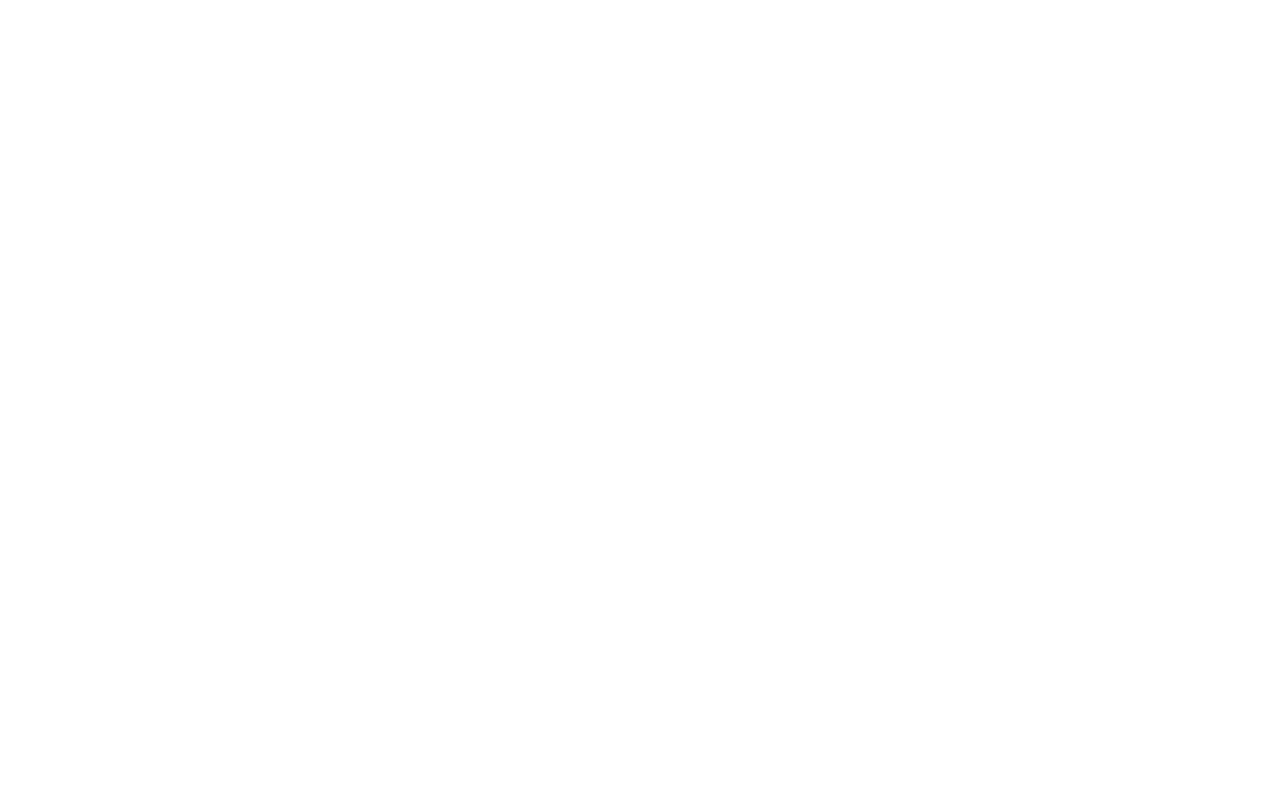
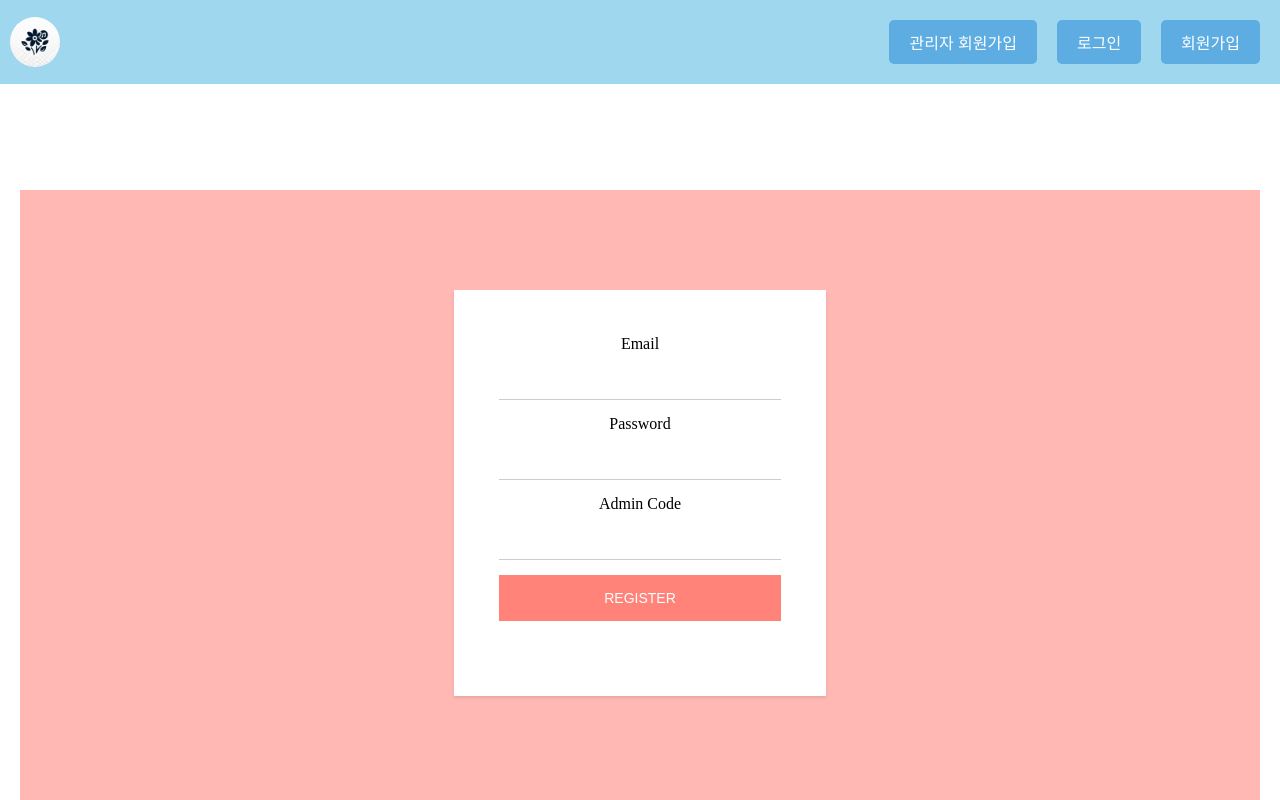
Before and after one commit to MIDAS-FC/frontend, a React (Create React App) app: page /AdminJoin in a window 1280 px wide. Before the commit this address had no page. Built offline with nearby package versions, Linux system fonts and the light colour scheme.

Commit message:
admin 로그인/회원가입

```diff
--- a/src/components/layouts/Header.tsx
+++ b/src/components/layouts/Header.tsx
@@ -11,9 +11,14 @@
   const [isScrolled, setIsScrolled] = useState(false);
 
   const token = localStorage.getItem('accessToken');
+  const role = localStorage.getItem('role'); // 로컬 스토리지에서 role 가져오기
 
   const handleLogoClick = () => {
     navigate("/");
+  };
+
+  const handleAdminClick = () => {
+    navigate("/AdminJoin");
   };
 
   const handleLoginClick = () => {
@@ -38,6 +43,7 @@
       localStorage.removeItem("isLoggedIn");
       localStorage.removeItem("nickName");
       localStorage.removeItem("email");
+      localStorage.removeItem("role"); // role도 삭제
       delete axios.defaults.headers.common["authorization-access"];
       setIsLoggedIn(false);
       navigate("/");
@@ -59,6 +65,9 @@
     navigate("/mypage");
   };
 
+  const handleAdminPageClick = () => {
+    navigate("/AdminPage"); // 관리자 페이지 경로
+  };
 
   useEffect(() => {
     const handleScroll = () => {
@@ -77,13 +86,18 @@
       {isLoggedIn && (
         <S.LeftButtonContainer>
           <S.LinkButton onClick={handleWriteDiaryClick}>일기작성</S.LinkButton>
-          <S.LinkButton onClick={handleCalendarClick}>캘린더</S.LinkButton>
+          {role === "ADMIN" ? (
+            <S.LinkButton onClick={handleAdminPageClick}>관리자페이지</S.LinkButton>
+          ) : (
+            <S.LinkButton onClick={handleCalendarClick}>캘린더</S.LinkButton>
+          )}
           <S.LinkButton onClick={handleMypageClick}>마이페이지</S.LinkButton>
         </S.LeftButtonContainer>
       )}
       <S.RightButtonContainer>
         {!isLoggedIn ? (
           <>
+            <S.Button onClick={handleAdminClick}>관리자 회원가입</S.Button>
             <S.Button onClick={handleLoginClick}>로그인</S.Button>
             <S.Button onClick={handleJoinClick}>회원가입</S.Button>
           </>
--- a/src/pages/Member/Join.tsx
+++ b/src/pages/Member/Join.tsx
@@ -111,12 +111,8 @@
     try {
       const response = await axios.post("/register", formData);
 
-      // 회원가입 후 서버에서 프로필 사진 URL을 응답 헤더로 전달 받음
-      const fileUrl = response.headers['file-url'] || 'default-image-url';
-      localStorage.setItem("fileUrl", fileUrl);
-
       alert("회원가입이 완료되었습니다.");
-      navigate("/Login"); // 로그인 페이지로 유도
+      navigate("/Login"); //로그인 페이지로 유도
     } catch (error) {
       console.error("Error during registration:", error);
     }
@@ -126,7 +122,6 @@
     console.log("NickName:", nickName);
     console.log("Password:", password);
   };
-
 
   const handleSubmit = async (event: React.FormEvent<HTMLFormElement>) => {
     event.preventDefault();
--- a/src/pages/Member/Login.tsx
+++ b/src/pages/Member/Login.tsx
@@ -8,7 +8,7 @@
   const [email, setEmail] = useState("");
   const [password, setPassword] = useState("");
   const [role, setRole] = useState("USER");
-  const [socialType, setSocialType] = useState("SoundOfFlower");
+  const [socialType] = useState("SoundOfFlower");
   const { setIsLoggedIn, setNickname, setEmail: setAuthEmail } = useAuth();
   const navigate = useNavigate();
 
@@ -19,7 +19,7 @@
       email,
       password,
       socialType,
-      role
+      role,
     };
 
     try {
@@ -32,13 +32,13 @@
       // 응답 헤더에서 AccessToken 추출
       const accessToken = response.headers["authorization-access"].split(" ")[1];
       const nickName = response.headers["nickname"];
+      const fileUrl = response.headers["multipartFile"] || "default-image-url";
 
       localStorage.setItem("accessToken", accessToken);
       localStorage.setItem("nickName", nickName);
       localStorage.setItem("email", email);
+      localStorage.setItem("role", role); // role 값을 로컬 스토리지에 저장
       localStorage.setItem("isLoggedIn", "true"); // 로그인 상태 저장
-
-      const fileUrl = response.headers["file-url"] || "default-image-url";
       localStorage.setItem("fileUrl", fileUrl);
 
       // axios 기본 헤더에 토큰 설정
@@ -48,17 +48,24 @@
       setNickname(nickName); // 닉네임
       setAuthEmail(email); // 이메일
       setIsLoggedIn(true);
-
-
+      console.log("fileUrl: ", fileUrl);
 
       // 홈페이지로 이동
       navigate("/");
     } catch (error) {
       // Handle error here
       console.error(error);
+      alert("Login failed. Please check your email and password.");
     }
   };
 
+  const handleUserLogin = () => {
+    setRole("USER");
+  };
+
+  const handleAdminLogin = () => {
+    setRole("ADMIN");
+  };
 
   const handleNaverLogin = async () => {
     window.location.href = "http://localhost:8080/oauth2/authorization/naver";
@@ -82,14 +89,21 @@
               onChange={(e) => setEmail(e.target.value)}
               placeholder="e-mail"
               type="email"
+              required
             />
             <LoginInput
               value={password}
               onChange={(e) => setPassword(e.target.value)}
               placeholder="password"
               type="password"
+              required
             />
-            <LoginBtn type="submit">LOGIN</LoginBtn>
+            <LoginBtn type="submit" onClick={handleUserLogin}>
+              Login
+            </LoginBtn>
+            <LoginBtn type="submit" onClick={handleAdminLogin}>
+              Admin Login
+            </LoginBtn>
           </LoginFuncion>
           <Gray>아직 회원이 아니신가요?</Gray>
           <Link to="/Join">
@@ -152,7 +166,7 @@
   width: 100%;
   border: 0;
   padding: 15px;
-  margin-bottom: 30px;
+  margin-bottom: 10px;
   color: #ffffff;
   font-size: 14px;
   transition: all 0.3s ease;
@@ -185,6 +199,7 @@
   border-radius: 50%;
   border: none;
   margin-right: 10px;
+  cursor: pointer;
 `;
 
 const Naver = styled.button`
@@ -203,4 +218,5 @@
   border: none;
   background: #e0e0e0;
   border-radius: 50%;
+  cursor: pointer;
 `;
--- /dev/null
+++ b/src/pages/admin/AdminJoin.tsx
@@ -0,0 +1,114 @@
+import axios from 'axios';
+import { ChangeEvent, FormEvent, useState } from 'react';
+import { useNavigate } from 'react-router-dom';
+import styled from 'styled-components';
+
+axios.defaults.baseURL = "/auth";
+
+const AdminJoin = () => {
+  const [formData, setFormData] = useState({
+    username: '관리자',
+    password: '',
+    email: '',
+    adminCode: '',
+  });
+
+  const { username, password, email, adminCode } = formData;
+  const navigate = useNavigate();
+
+  const onChange = (e: ChangeEvent<HTMLInputElement>) => {
+    setFormData({ ...formData, [e.target.name]: e.target.value });
+  };
+
+  const onSubmit = async (e: FormEvent<HTMLFormElement>) => {
+    e.preventDefault();
+    try {
+      const response = await axios.post('/admin/register', formData);
+      if (response.status === 204) {
+        alert('회원가입 성공!');
+        navigate("/");
+      }
+    } catch (error) {
+      console.error('에러발생', error);
+      alert('admin code를 확인해주세요.');
+    }
+  };
+
+  return (
+    <Container>
+      <JoinPage>
+        <JoinForm onSubmit={onSubmit}>
+          <div>
+            <label>Email</label>
+            <JoinInput type="email" name="email" value={email} onChange={onChange} required />
+          </div>
+          <div>
+            <label>Password</label>
+            <JoinInput type="password" name="password" value={password} onChange={onChange} required />
+          </div>
+          <div>
+            <label>Admin Code</label>
+            <JoinInput type="text" name="adminCode" value={adminCode} onChange={onChange} required />
+          </div>
+          <JoinBtn type="submit">Register</JoinBtn>
+        </JoinForm>
+      </JoinPage>
+    </Container>
+  );
+};
+
+export default AdminJoin;
+
+const Container = styled.div`
+  position: relative;
+  height: 120vh;
+  top: 100px;
+`;
+
+const JoinPage = styled.div`
+  width: 100%;
+  height: 100%;
+  background: #ffb8b3;
+  overflow: auto;
+`;
+
+const JoinForm = styled.form`
+  background: #ffffff;
+  width: 30%;
+  margin: 100px auto 0 auto;
+  padding: 45px;
+  text-align: center;
+  box-shadow: 0 2px 3px 0 rgba(0, 0, 0, 0.1);
+`;
+
+const JoinInput = styled.input`
+  outline: 0;
+  width: 100%;
+  margin: 0 0 15px;
+  padding: 15px 0;
+  box-sizing: border-box;
+  font-size: 14px;
+  border-top: none;
+  border-right: none;
+  border-left: none;
+  border-bottom: 1px solid #ccc;
+`;
+
+const JoinBtn = styled.button`
+  text-transform: uppercase;
+  outline: 0;
+  background: #ff8379;
+  width: 100%;
+  border: 0;
+  padding: 15px;
+  margin-bottom: 30px;
+  color: #ffffff;
+  font-size: 14px;
+  transition: all 0.3s ease;
+  cursor: pointer;
+
+  &:disabled {
+    background: #ffe2e0;
+    cursor: normal;
+  }
+`;
--- /dev/null
+++ b/src/pages/admin/AdminPage.tsx
@@ -0,0 +1,7 @@
+const AdminPage = () =>{
+    return(
+        <></>
+    );
+}
+
+export default AdminPage;
--- a/src/pages/mypage/editpage/EditProfile.tsx
+++ b/src/pages/mypage/editpage/EditProfile.tsx
@@ -19,9 +19,9 @@
 
   useEffect(() => {
     const url = localStorage.getItem('fileUrl');
-    if(url){
+    if (url) {
       setProfileUrl(url);
-    }else{
+    } else {
       setProfileUrl("default-image-url");
     }
   }, []);
@@ -34,12 +34,7 @@
     <S.Container>
       <S.Title>프로필 수정</S.Title>
       <S.ProfileImageContainer>
-        {profileUrl ? (
-          <S.ProfileImage src={profileUrl} alt="Profile" />
-        ) : (
-          <S.ProfileImage src="" alt="Profile" />
-        )}
-
+        <S.ProfileImage src={profileUrl} alt="Profile" />
       </S.ProfileImageContainer>
       <S.UserInfo>
         <S.UserName>UserName</S.UserName>
--- a/src/route/Router.tsx
+++ b/src/route/Router.tsx
@@ -6,6 +6,8 @@
 import Join from "../pages/Member/Join";
 import Login from "../pages/Member/Login";
 import LoginRedirectPage from "../pages/Member/LoginRedirectPage";
+import AdminJoin from "../pages/admin/AdminJoin";
+import AdminPage from "../pages/admin/AdminPage";
 import WriteDiary from "../pages/diary/diary";
 import DiaryCalender from "../pages/diarycalender/DiaryCalender";
 import GuestMain from "../pages/mainpage/GuestMain";
@@ -32,6 +34,8 @@
       <Route path="/" element={<Layout />}>
         <Route path="/Login" element={<Login />} />
         <Route path="/Join" element={<Join />} />
+        <Route path="/AdminJoin" element={<AdminJoin />} />
+        <Route path="/AdminPage" element={<AdminPage />} />
         <Route path="/login-success" element={<LoginRedirectPage />} />
         <Route path="/WriteDiary" element={<WriteDiary />} />
         <Route path="/mypage" element={<Mypage />} />
```
